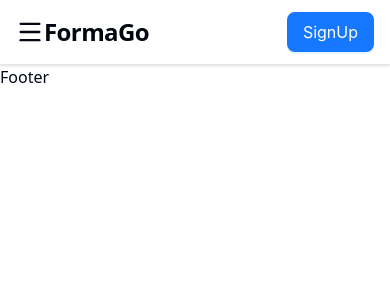
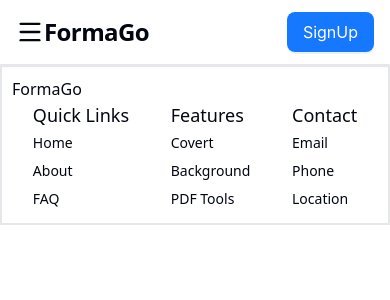
Before and after one commit to SyedMuhammadIzaan/FomaGo-Convertor, a React (Vite) app: page / in a window 390 px wide. Shown: the top 300 px of the page. Built offline with nearby package versions, Linux system fonts and the light colour scheme.

Commit message:
design the footer to work responsive for all devices

```diff
--- a/src/components/Footer.tsx
+++ b/src/components/Footer.tsx
@@ -1,8 +1,43 @@
-import React from 'react'
+// import React from 'react'
+import { footerSections } from '../data/footer.links'
+import { Link } from 'react-router-dom'
+
 
 const Footer = () => {
+
+
   return (
-    <div>Footer</div>
+    <div className="footer-container border-2 flex flex-col md:flex-row lg:flex-row xl:flex-row 2xl:flex-row flex-1 justify-around w-full p-2.5">
+      <div className="logo-wrapper w-full md:w-1/2 lg:w-1/2 xl:w-1/2">
+        FormaGo
+      </div>
+      <div className="footer-navbar w-full md:w-1/2 lg:w-1/2">
+        <div className="footer-nav-wrapper">
+          <div className='flex flex-1 justify-around'>
+            {
+              footerSections.map((footernavlinks, index) => {
+                return (
+                  <div className="flex flex-col" key={index}>
+                    <div className="footer-nav-heading flex flex-row">
+                      <h4 className='font-medium text-lg'>{footernavlinks.title}</h4>
+                    </div>
+                    {
+                      footernavlinks?.links.map((link, index) => {
+                        return (<div key={index} className="navlinks-wrapper text-sm leading-7">
+                          <Link to={link.to}>{link.label}</Link>
+                        </div>)
+
+                      })
+                    }
+                  </div>
+                )
+              })
+            }
+          </div>
+
+        </div>
+      </div>
+    </div>
   )
 }
 
--- /dev/null
+++ b/src/data/footer.links.ts
@@ -0,0 +1,52 @@
+import type { FooterSection } from "../interface/foooter.type";
+
+export const footerSections:FooterSection[]=[
+    {
+        title:"Quick Links",
+        links:[
+            {
+                label: "Home", to: "/",
+            },
+            {
+                label: "About", to: "/about",
+            },
+            {
+                label: "FAQ", to: "/faq",
+            },
+        ]
+    },
+    {
+        title:"Features",
+        links:[
+            {
+                label:"Covert",
+                to:"/convert",
+            },
+            {
+                label:"Background",
+                to:"/background-image",
+            },
+            {
+                label:"PDF Tools",
+                to:"/pdf-tool",
+            }
+        ]
+    },
+    {
+        title:"Contact",
+        links:[
+            {
+                label:"Email",
+                to:"/email",
+            },
+            {
+                label:"Phone",
+                to:"/phone",
+            },
+            {
+                label:"Location",
+                to:"/location",
+            }
+        ]
+    }
+]
```
Also changed, not shown: src/interface/foooter.type.ts (added, +9 -0 lines).
